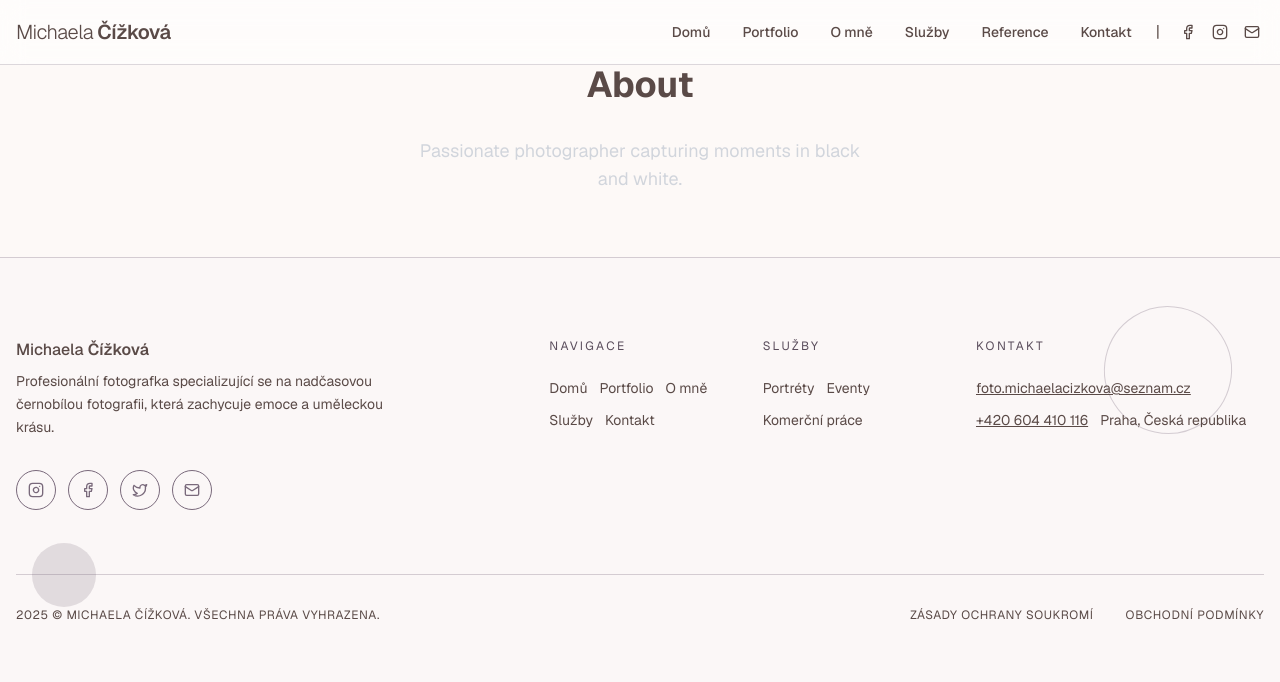
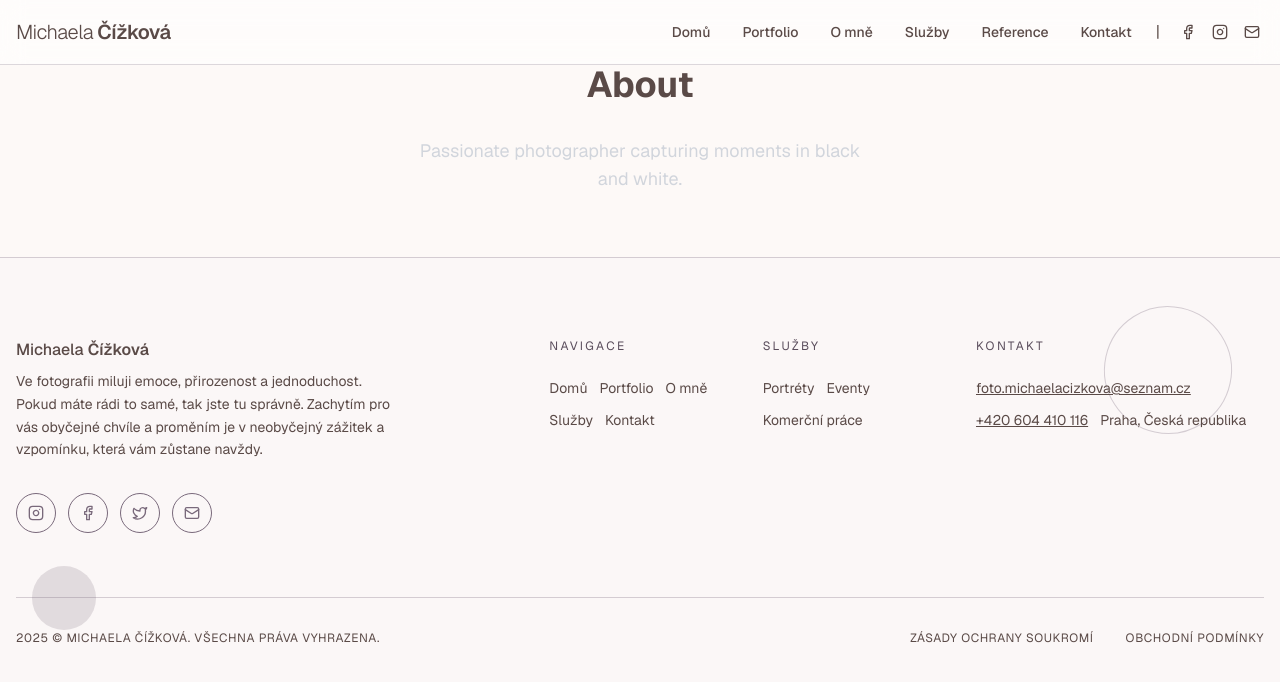
Before and after one commit to Michal-soukrome/michaelacizkova, a Next.js app: page /about in a window 1280 px wide. Shown: the top 682 px of the page. Built offline with nearby package versions, Linux system fonts and the light colour scheme.

Commit message:
no more cernobila fotografika

```diff
--- a/src/app/layout.tsx
+++ b/src/app/layout.tsx
@@ -24,11 +24,10 @@ export const metadata: Metadata = {
     template: "%s | Michaela Čížková",
   },
   description:
-    "Oceňovaná fotografka specializující se na černobílou fotografii. Prozkoumejte úchvatné portréty, krajiny a uměleckou fotografii, která zachycuje emoce a nadčasovou krásu.",
+    "Ve fotografii miluji emoce, přirozenost a jednoduchost. Pokud máte rádi to samé, tak jste tu správně. Zachytím pro vás obyčejné chvíle a proměním je v neobyčejný zážitek a vzpomínku, která vám zůstane navždy.",
   keywords: [
     "fotografka",
     "fotografické portfolio",
-    "černobílá fotografie",
     "portrétní fotografie",
     "umělecká fotografie",
     "profesionální fotografka",
@@ -45,7 +44,7 @@ export const metadata: Metadata = {
     siteName: "Michaela Čížková Fotografie",
     title: "Michaela Čížková | Profesionální fotografka",
     description:
-      "Oceňovaná fotografka specializující se na černobílou fotografii. Prozkoumejte úchvatné portréty, krajiny a uměleckou fotografii.",
+      "Ve fotografii miluji emoce, přirozenost a jednoduchost. Pokud máte rádi to samé, tak jste tu správně. Zachytím pro vás obyčejné chvíle a proměním je v neobyčejný zážitek a vzpomínku, která vám zůstane navždy.",
     images: [
       {
         url: "https://michaelacizkova.cz/assets/1.jpg",
@@ -59,7 +58,7 @@ export const metadata: Metadata = {
     card: "summary_large_image",
     title: "Michaela Čížková | Profesionální fotografka",
     description:
-      "Oceňovaná fotografka specializující se na černobílou fotografii.",
+      "Ve fotografii miluji emoce, přirozenost a jednoduchost. Pokud máte rádi to samé, tak jste tu správně. Zachytím pro vás obyčejné chvíle a proměním je v neobyčejný zážitek a vzpomínku, která vám zůstane navždy.",
     images: ["https://michaelacizkova.cz/assets/1.jpg"],
   },
   robots: {
--- a/src/components/Footer.tsx
+++ b/src/components/Footer.tsx
@@ -58,8 +58,10 @@ export default function Footer() {
             </h1>
 
             <p className="text-text-light text-sm leading-relaxed max-w-sm mb-8">
-              Profesionální fotografka specializující se na nadčasovou
-              černobílou fotografii, která zachycuje emoce a uměleckou krásu.
+              Ve fotografii miluji emoce, přirozenost a jednoduchost. Pokud máte
+              rádi to samé, tak jste tu správně. Zachytím pro vás obyčejné
+              chvíle a proměním je v neobyčejný zážitek a vzpomínku, která vám
+              zůstane navždy.
             </p>
             <div className="flex gap-3">
               <a
--- a/src/components/Services.tsx
+++ b/src/components/Services.tsx
@@ -19,7 +19,7 @@ const services = [
     icon: Users,
     price: "2000 Kč",
     duration: "Cca 60 min",
-    photos: "15 výsledných fotografií + černobílá verze podle mého výběru",
+    photos: "15 výsledných fotografií",
     features: [
       "Výběr z náhledové galerie",
       "Výsledné fotografie elektronicky v soukromé galerii",
@@ -34,7 +34,7 @@ const services = [
     icon: Baby,
     price: "2400 Kč",
     duration: "Cca 60 až 90 min",
-    photos: "20 výsledných fotografií + černobílá verze podle mého výběru",
+    photos: "20 výsledných fotografií",
     features: [
       "Výběr z náhledové galerie",
       "Výsledné fotografie elektronicky v soukromé galerii",
@@ -52,7 +52,6 @@ const services = [
     duration: "Délka na domluvě (+700 Kč/h)",
     photos: "100 až 150 výsledných fotografií",
     features: [
-      "Černobílá verze podle mého výběru",
       "Fotografie bez rozsáhlejší retuše",
       "Ideální pro všechny druhy akcí",
     ],
@@ -64,7 +63,7 @@ const services = [
     icon: Briefcase,
     price: "3000 Kč",
     duration: "Na míru",
-    photos: "25 výsledných fotografií + černobílá verze",
+    photos: "25 výsledných fotografií",
     features: [
       "Jedinečný styl podle vaší osobnosti/značky",
       "Výběr z náhledové galerie",
```
